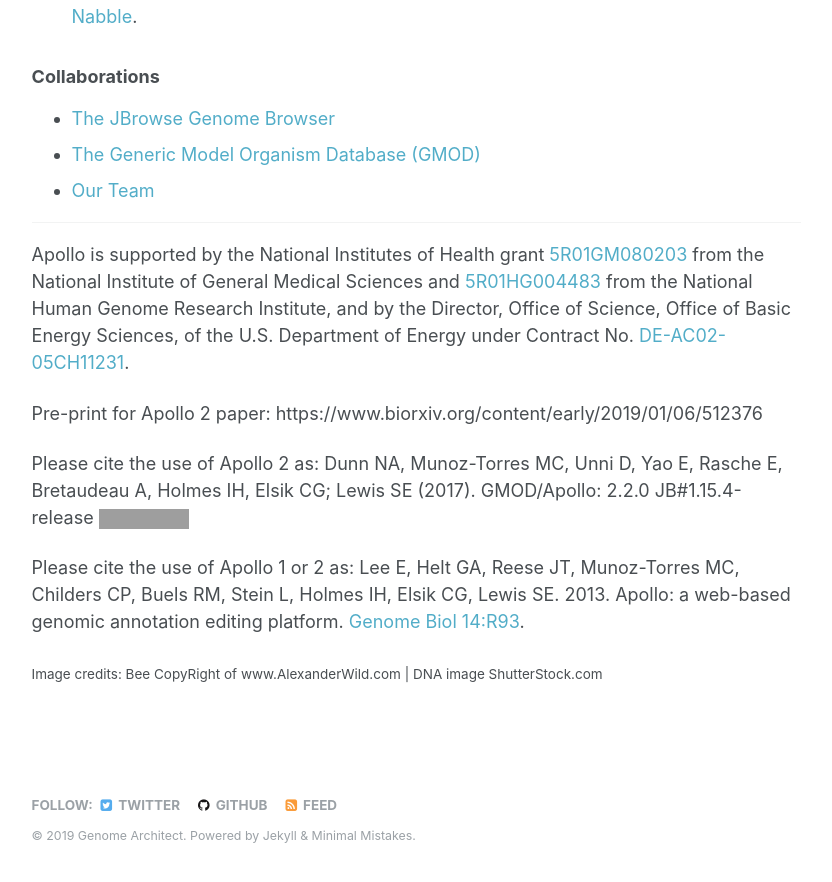
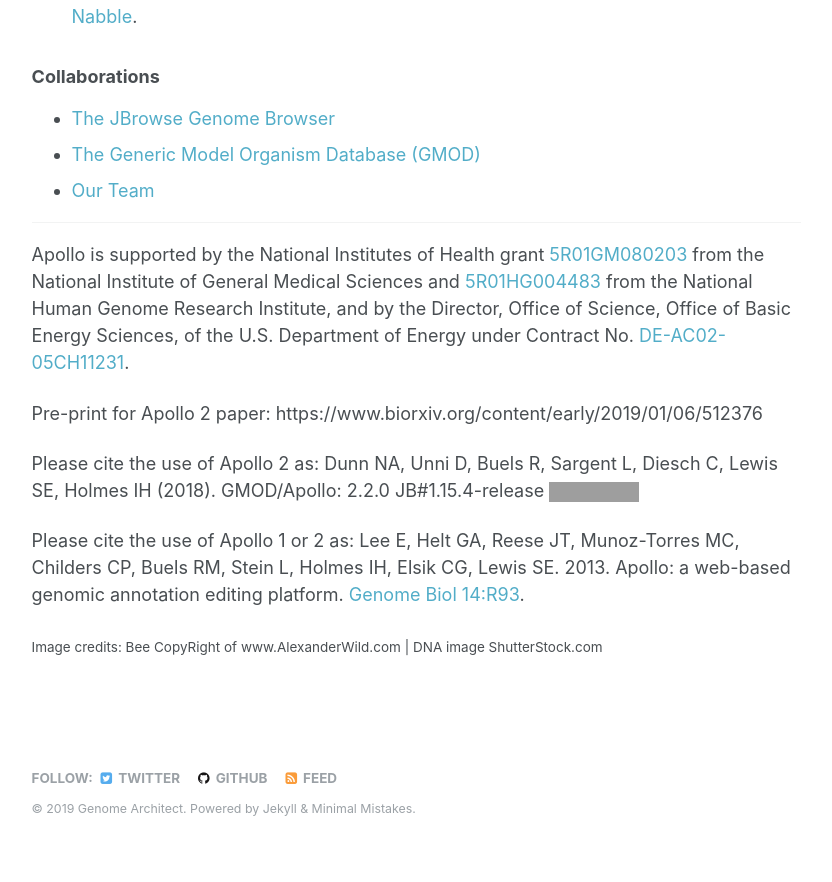
Before and after one commit to genomearchitect/genomearchitect.github.io, a Jekyll site: the page built from _pages/main.md, in a window 1280 px wide and 900 px high, scrolled down 1630 px. Shown: the top 882 px of the window, without its empty margins (250-1082 px from the left). Built offline with Jekyll 4.4.1, drawn with Linux system fonts in a browser that asks for light colours; grey boxes are pictures that could not be loaded.

Commit message:
Update main.md

```diff
--- a/_pages/main.md
+++ b/_pages/main.md
@@ -62,7 +62,7 @@ Apollo is supported by the National Institutes of Health grant [5R01GM080203](ht
 Pre-print for Apollo 2 paper:  https://www.biorxiv.org/content/early/2019/01/06/512376
 
 Please cite the use of Apollo 2 as:
-Dunn NA, Munoz-Torres MC, Unni D, Yao E, Rasche E, Bretaudeau A, Holmes IH, Elsik CG; Lewis SE (2017). GMOD/Apollo: 2.2.0 JB#1.15.4-release
+Dunn NA, Unni D, Buels R, Sargent L, Diesch C, Lewis SE, Holmes IH (2018). GMOD/Apollo: 2.2.0 JB#1.15.4-release
  [![DOI](https://zenodo.org/badge/DOI/10.5281/zenodo.2254462.svg)](https://doi.org/10.5281/zenodo.2254462)
 
 Please cite the use of Apollo 1 or 2 as: Lee E, Helt GA, Reese JT, Munoz-Torres MC, Childers CP, Buels RM, Stein L, Holmes IH, Elsik CG, Lewis SE. 2013. Apollo: a web-based genomic annotation editing platform. [Genome Biol 14:R93](http://genomebiology.com/2013/14/8/R93/abstract).
```
